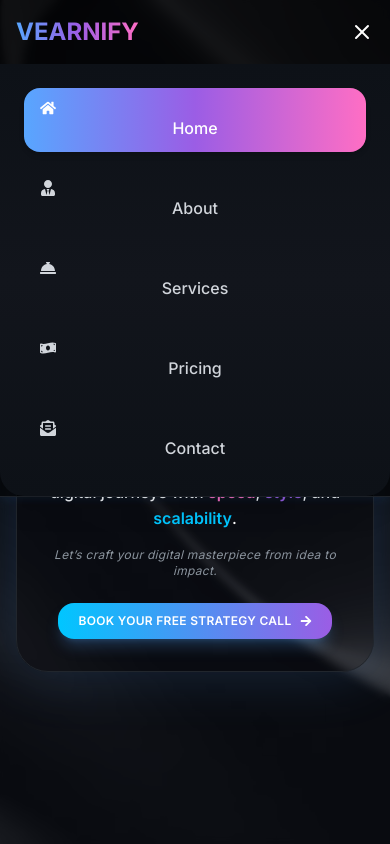
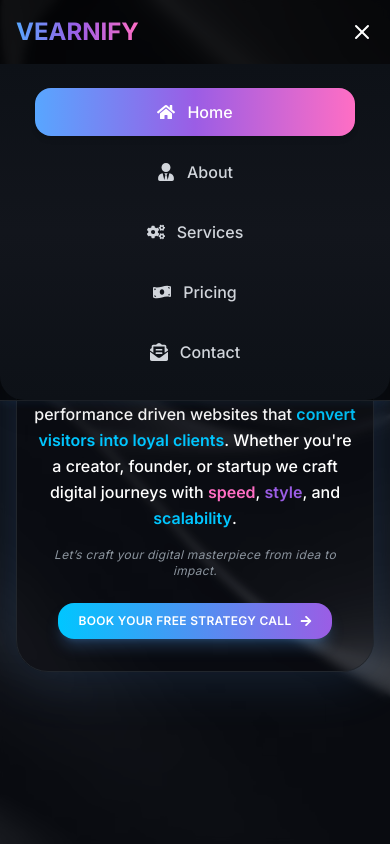
Before and after one commit to varghesegt/Vearnify, a React (Vite) app: page / in a window 390 px wide. Both pictures are taken after a click on the button "Toggle menu". Shown: the top 844 px of the page. Built offline with nearby package versions, Linux system fonts and the light colour scheme; a web font is replaced by a local one.

Commit message:
🔧 Update Navbar: Improved mobile menu, centered items, changed Services icon

```diff
--- a/src/components/Navbar.jsx
+++ b/src/components/Navbar.jsx
@@ -3,13 +3,13 @@ import { motion, AnimatePresence, LayoutGroup } from 'framer-motion';
 import { Link as ScrollLink } from 'react-scroll';
 import { FiMenu, FiX } from 'react-icons/fi';
 import {
-  FaHome, FaConciergeBell, FaMoneyBillWave, FaUserTie, FaEnvelopeOpenText
-} from 'react-icons/fa';
+  FaHome, FaCogs, FaMoneyBillWave, FaUserTie, FaEnvelopeOpenText
+} from 'react-icons/fa'; // Updated: FaConciergeBell → FaCogs
 
 const navLinks = [
   { name: 'Home', to: 'home', icon: <FaHome /> },
   { name: 'About', to: 'about', icon: <FaUserTie /> },
-  { name: 'Services', to: 'services', icon: <FaConciergeBell /> },
+  { name: 'Services', to: 'services', icon: <FaCogs /> }, // 👈 Updated icon
   { name: 'Pricing', to: 'pricing', icon: <FaMoneyBillWave /> },
   { name: 'Contact', to: 'contact', icon: <FaEnvelopeOpenText /> },
 ];
@@ -62,8 +62,6 @@ const Navbar = () => {
                 >
                   <span className="text-lg group-hover:scale-110 transition-transform duration-200">{link.icon}</span>
                   {link.name}
-
-                  {/* Underline animation */}
                   <motion.span
                     layoutId="underline"
                     className={`absolute bottom-0 left-4 right-4 h-[2px] rounded-full ${
@@ -96,13 +94,14 @@ const Navbar = () => {
             animate={{ opacity: 1, y: 0 }}
             exit={{ opacity: 0, y: -10 }}
             transition={{ duration: 0.3 }}
-            className="md:hidden w-full flex flex-col gap-4 px-6 py-6 text-white font-medium text-base text-center bg-gradient-to-b from-[#0D1117] via-[#12151c] to-[#0D1117] shadow-xl rounded-b-2xl"
+            className="md:hidden w-full flex flex-col items-center justify-center gap-3 px-6 py-6 text-white font-medium text-base text-center bg-gradient-to-b from-[#0D1117] via-[#12151c] to-[#0D1117] shadow-xl rounded-b-2xl"
           >
             {navLinks.map((link) => (
               <motion.li
                 key={link.name}
                 whileHover={{ scale: 1.05 }}
                 whileTap={{ scale: 0.95 }}
+                className={`w-full max-w-xs flex justify-center`}
               >
                 <ScrollLink
                   to={link.to}
@@ -114,14 +113,14 @@ const Navbar = () => {
                     setActive(link.to);
                     closeMenu();
                   }}
-                  className={`block py-3 px-4 rounded-xl items-center justify-center gap-2 transition-all duration-300 ${
+                  className={`flex items-center justify-center gap-3 w-full px-4 py-3 rounded-xl transition-all duration-300 ${
                     active === link.to
                       ? 'bg-gradient-to-r from-[#58A6FF] via-[#9B5DE5] to-[#FF6EC4] text-white shadow-md'
                       : 'hover:text-primary hover:bg-white/10 text-gray-300'
                   }`}
                 >
-                  {link.icon}
-                  {link.name}
+                  <span className="text-lg">{link.icon}</span>
+                  <span className="text-base font-medium">{link.name}</span>
                 </ScrollLink>
               </motion.li>
             ))}
```
